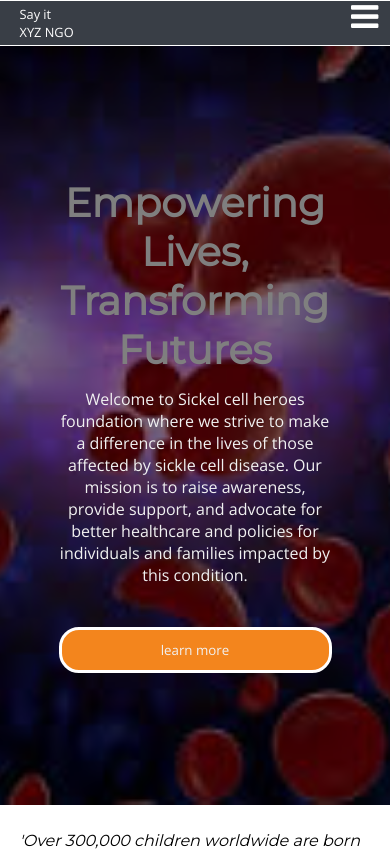
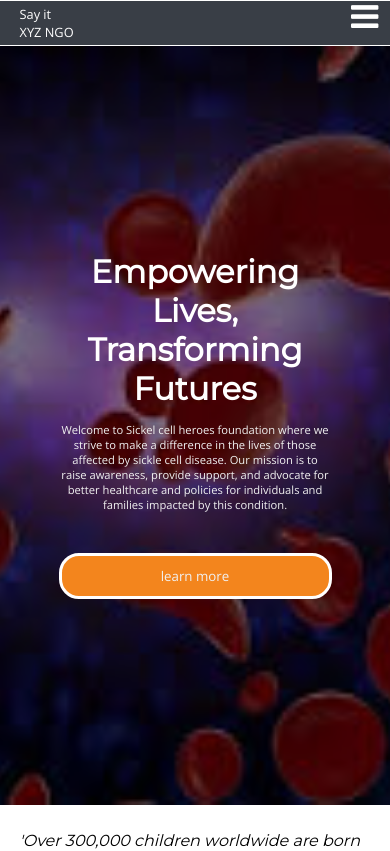
Before and after one commit to Popsicool/ngo_client, a React (Vite) app: page / in a window 390 px wide. Shown: the top 851 px of the page. Built offline with nearby package versions, Linux system fonts and the light colour scheme.

Commit message:
minor fix

```diff
--- a/src/components/Footer.jsx
+++ b/src/components/Footer.jsx
@@ -31,7 +31,6 @@ export const Footer = () => {
         </div>
       <div className="footer-top">
         <div className="footer-top-1">
-          <p>NGO</p>
           <p>
           Every click, share, and donation brings us closer to helping people with sickle cell disease. Join the movement and make a difference today!
           </p>
@@ -92,7 +91,7 @@ export const Footer = () => {
           </FramerMagnetic>
 
           <FramerMagnetic>
-            <Link to="fb.com">
+            <Link to="https://wa.me/+2348069482021">
               <svg
                 width="24"
                 height="24"
@@ -108,7 +107,7 @@ export const Footer = () => {
             </Link>
           </FramerMagnetic>
           <FramerMagnetic>
-            <Link to="fb.com">
+            <Link to="https://twitter.com/Samson_Akinola1">
               <svg
                 width="24"
                 height="24"
--- a/src/pages/ContactPage.jsx
+++ b/src/pages/ContactPage.jsx
@@ -90,7 +90,7 @@ export const ContactPage = () => {
         <motion.div className="contact-right">
           <iframe
             title="location"
-            src="https://www.google.com/maps/embed?pb=!1m14!1m12!1m3!1d15825.954437703762!2d3.8146535999999998!3d7.411048200000001!2m3!1f0!2f0!3f0!3m2!1i1024!2i768!4f13.1!5e0!3m2!1sen!2sng!4v1689954050789!5m2!1sen!2sng"
+            src="https://www.google.com/maps/embed?pb=!1m18!1m12!1m3!1d3953.541945617719!2d8.536572475001613!3d7.732191807938608!2m3!1f0!2f0!3f0!3m2!1i1024!2i768!4f13.1!3m3!1m2!1s0x105081c65a00b225%3A0xa0e547e788801abb!2sFederal%20University%20Of%20Agriculture%2C%20Makurdi!5e0!3m2!1sen!2sng!4v1710426256764!5m2!1sen!2sng"
             className="map"
             width="600"
             height="450"
--- a/src/styles/footer.css
+++ b/src/styles/footer.css
@@ -42,9 +42,7 @@ footer{
     justify-content: space-between;
 }
 @media screen and (max-width:600px) {
-    .join-form-div{
-        width: 100%;
-    }
+
     .join-form{
         display: grid;
     }
--- a/src/styles/hero.css
+++ b/src/styles/hero.css
@@ -21,6 +21,7 @@
     width: 70%;
     text-align: center;
     color: #FFFFFF;
+    z-index: 1;
 }
 .hero-heading{
     font-family: Montserrat;
@@ -56,10 +57,10 @@
 } */
 @media screen and (max-width:600px) {
     .hero-heading{
-        font-size: 2.5rem;
+        font-size: 2rem;
     }
     .hero-paragrah{
-        font-size: 1rem;
+        font-size: .7rem;
     }
     .hero-btn-wrapper{
         width: 100%;
--- a/src/styles/joinus.css
+++ b/src/styles/joinus.css
@@ -55,14 +55,14 @@
 
 @media screen and (max-width:600px) {
     .sub-inp{
-        width: 150%;
+        width: 100%;
         font-size: 1rem;
         margin: 5% 0;
         border-radius: 10px;
         padding: 5%;
     }
     .sub-btn{
-        width: 100%;
+        width: 50%;
         margin-left: 25%;
         border-radius: 10px;
         font-size: 1rem;
--- a/src/styles/nav.css
+++ b/src/styles/nav.css
@@ -96,6 +96,10 @@
     height: 100%;
 }
 @media screen and (max-width:600px) {
+    .partner-wrap{
+        width: 100px;
+        height: 100px;
+    }
     .hamguer{
         display: grid;
     }
```
